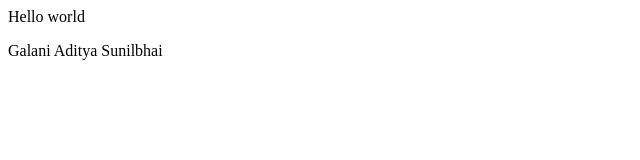
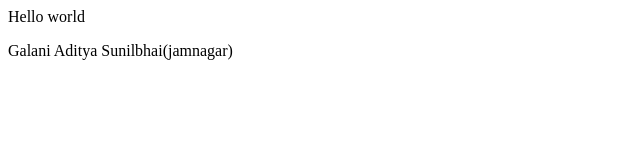
Before and after one commit to galaniaditya/localRepo, a plain HTML site: page index.html in a window 1280 px wide. Shown: the full height of the page, 0-640 px from the left. Drawn offline with Linux system fonts and the light colour scheme.

Commit message:
change in main

```diff
--- a/index.html
+++ b/index.html
@@ -1,2 +1,2 @@
 <p>Hello world</p>
-<p>Galani Aditya Sunilbhai</p>
+<p>Galani Aditya Sunilbhai(jamnagar)</p>
```
